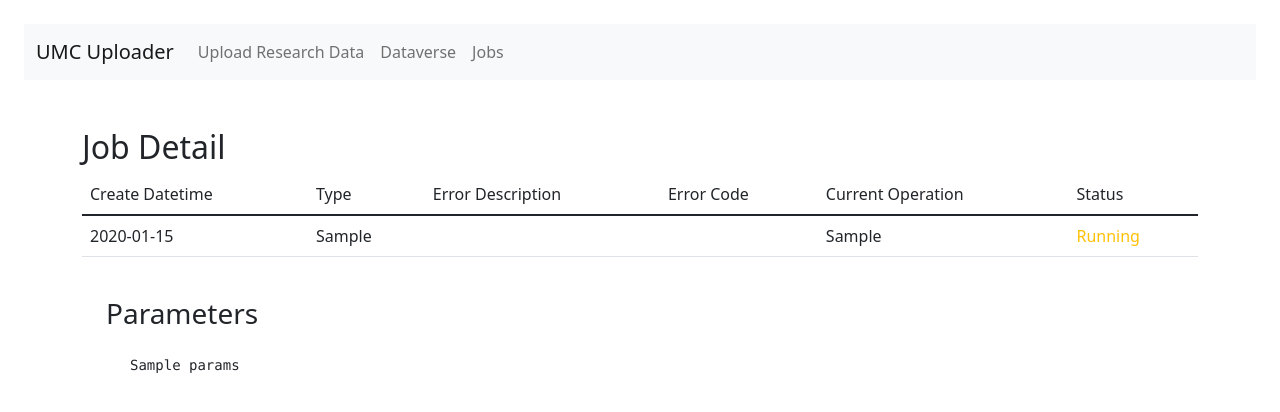
After one commit to artefactual-labs/umcu-uploader, a Flask app: template uploader/Job/templates/detail.html in a window 1280 px wide. The commit adds this page. Shown: the top 412 px of the page. Run offline with Flask 2, Linux system fonts and the light colour scheme; the template is opened without the code that fills it: most values are stand-ins (such as "Sample title", 1, 10 or a date in 2020); some libraries are stand-ins or nearby versions.

Commit message:
Add job detail page
* Added method to job class to return a single job's data
* Added page to show job details
* Removed microseconds from datetime display
* Renamed main job template file
* Added color coding of job status
* Fixed typo in Dataverse export job

```diff
--- a/uploader/Dataverse/jobs.py
+++ b/uploader/Dataverse/jobs.py
@@ -23,7 +23,7 @@ from uploader.Transfer.helpers import potential_dir_name
 
 class CreateDataverseDatasetFromAipJob(Job):
     uuid: str = None
-    confg: dict = {}
+    config: dict = {}
 
     def run(self):
         self.begin("Exporting AIP to Dataverse")
--- /dev/null
+++ b/uploader/Job/templates/detail.html
@@ -0,0 +1,51 @@
+{% extends "base.html" %}
+
+{% block content %}
+
+  <div class="container mt-5">
+
+    <h2>Job Detail</h2>
+
+    <div class="table-responsive">
+      <table class="table align-middle">
+        <thead>
+          <tr>
+            <td>Create Datetime</td>
+            <td>Type</td>
+            <td>Error Description</td>
+            <td>Error Code</td>
+            <td>Current Operation</td>
+            <td>Status</td>
+          </tr>
+        </thead>
+
+        <tbody>
+            <tr>
+              <td>{{ job.createdatetime[:19] }}</td>
+              <td>{{ job.job_type }}</td>
+              <td>{{ job.error }}</td>
+              <td>{{ job.error_code }}</td>
+              <td>{{ job.current_operation }}</td>
+              <td>
+                {% if job.complete: %}
+                  {% if job.error or job.error_code %}
+                    <span class="text-danger">Failed</span>
+                  {% else: %}
+                    <span class="text-success">Done</span>
+                  {% endif %}
+                {% else: %}
+                  <span class="text-warning">Running</span>
+                {% endif %}
+              </td>
+            </tr>
+        </tbody>
+      </table>
+    </div>
+
+    <div class="m-4">
+      <h3>Parameters</h3>
+
+      <pre class="m-4">{{ params }}</pre>
+    </div>
+
+{% endblock %}
```
Also changed, not shown: uploader/Job/templates/index.html (renamed from uploader/Job/templates/job.html, +6 -4 lines), uploader/Job/views.py (+25 -2 lines), uploader/job.py (+18 -0 lines).
